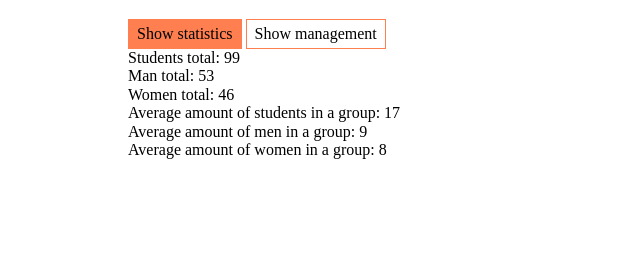
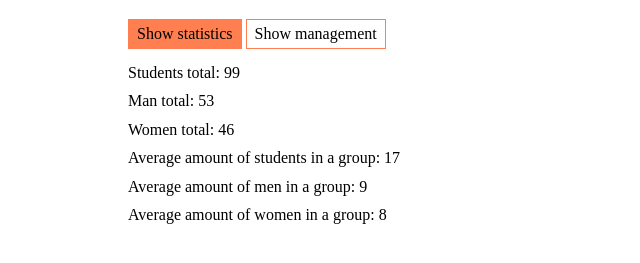
Before and after one commit to violet-violet/student-portal, a website built with webpack: page src/index.html in a window 1280 px wide. Shown: the part 189-452 px from the top of the page, without its empty margins (0-640 px from the left). Built offline with nearby package versions, Linux system fonts and the light colour scheme.

Commit message:
feat: add a bit of style for statistics

```diff
--- a/src/assets/styles/style.scss
+++ b/src/assets/styles/style.scss
@@ -27,3 +27,11 @@ $color-coral-light: #ffcbb8;
     cursor: default;
   }
 }
+
+.statistics {
+  margin: 15px 0;
+}
+
+.statistics__item {
+  margin: 10px 0;
+}
```
